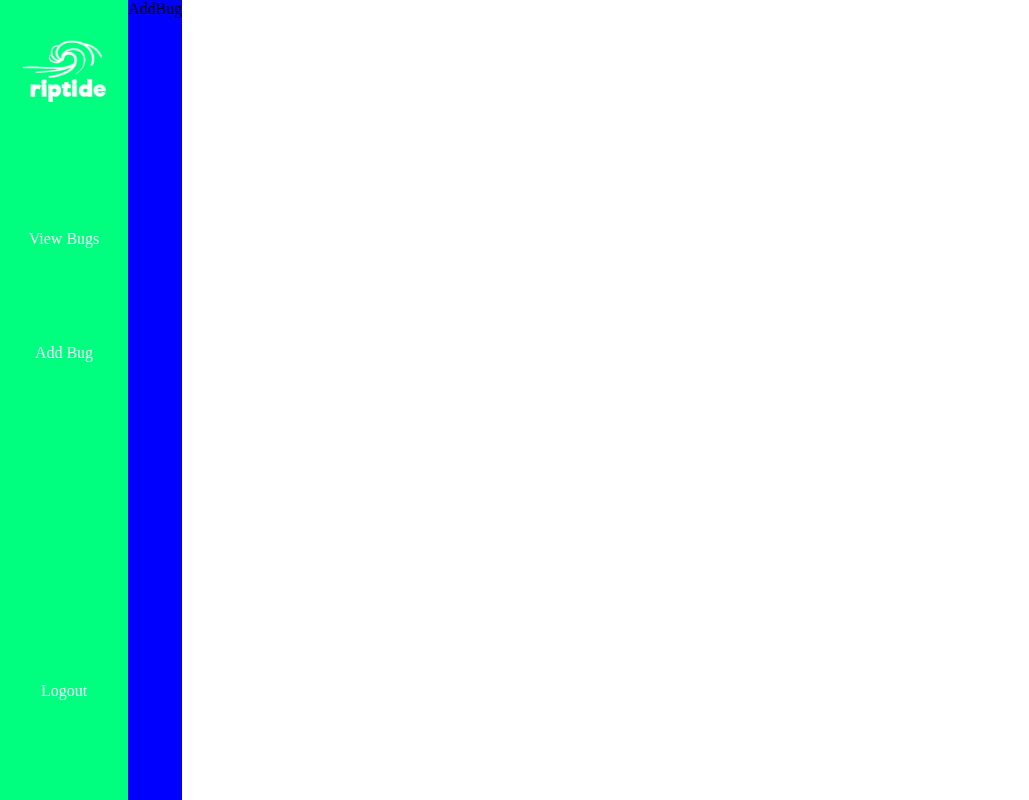
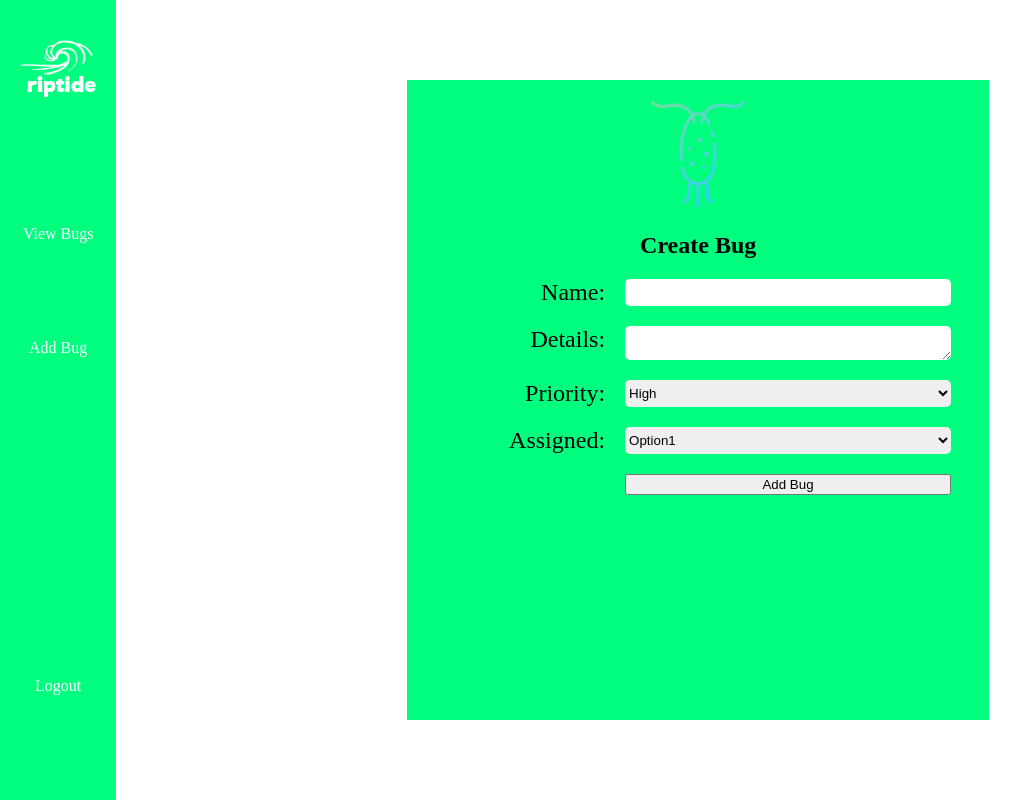
Before and after one commit to jvaughn1230/riptide-bug-tracker, a React (Create React App) app: page /account/addbug in a window 1280 px wide. Shown: the whole page, without its empty margins (0-1029 px from the left). Built offline with nearby package versions, Linux system fonts and the light colour scheme.

Commit message:
adding addBug page

```diff
--- a/src/App.css
+++ b/src/App.css
@@ -1,3 +1,12 @@
 .app {
   min-height: 100vh;
 }
+
+.side-page {
+  height: 100vh;
+  width: 100%;
+
+  display: flex;
+  justify-content: center;
+  align-items: center;
+}
--- a/src/components/AddBug/AddBug.jsx
+++ b/src/components/AddBug/AddBug.jsx
@@ -1,8 +1,68 @@
-import React from "react";
+import React, { useState } from "react";
 import "./AddBug.styles.css";
 
+import plankton from "../../assets/plankton.png";
+
 const AddBug = () => {
-  return <div className="addBug">AddBug</div>;
+  const [newBug, setNewBug] = useState({
+    assigned: "option1",
+    priority: "1",
+  });
+
+  const handleChange = (e) => {
+    const name = e.target.name;
+    const value = e.target.value;
+
+    setNewBug((values) => ({ ...values, [name]: value }));
+  };
+
+  return (
+    <div className="side-page">
+      <div className="addbug-container">
+        <img className="plankton-img " src={plankton} alt="plankton" />
+        <h2>Create Bug</h2>
+
+        <form className="addbug-form" id="bugform">
+          <label>Name: </label>
+          <input
+            type="input"
+            name="name"
+            value={newBug.name}
+            required
+            onChange={handleChange}
+          />
+
+          <label>Details: </label>
+          <textarea
+            name="details"
+            value={newBug.details}
+            onChange={handleChange}
+            required
+          />
+
+          <label>Priority:</label>
+          <select
+            name="priority"
+            value={newBug.priority}
+            onChange={handleChange}
+            required
+          >
+            <option value="2">Regular</option>
+            <option value="1">High</option>
+            <option value="3">Low</option>
+          </select>
+
+          <label>Assigned: </label>
+          <select name="assigned" onChange={handleChange}>
+            <option value="option1">Option1</option>
+            <option value="option2">Option2</option>
+          </select>
+
+          <button type="submit">Add Bug</button>
+        </form>
+      </div>
+    </div>
+  );
 };
 
 export default AddBug;
--- a/src/components/AddBug/AddBug.styles.css
+++ b/src/components/AddBug/AddBug.styles.css
@@ -1,4 +1,42 @@
-.addBug {
-  /* ! Temp Color */
-  background-color: blue;
+.addbug-container {
+  background-color: white;
+  height: 80%;
+  width: 50%;
+  display: flex;
+  flex-direction: column;
+  align-items: center;
+  background-color: springgreen;
 }
+
+.plankton-img {
+  width: 20%;
+  max-height: 100%;
+  padding-top: 1rem;
+}
+
+.addbug-form {
+  display: grid;
+  min-width: 80%;
+  grid-template-columns: 30% 70%;
+  column-gap: 20px;
+  row-gap: 20px;
+}
+
+.addbug-form label {
+  text-align: right;
+  font-size: 1.5rem;
+}
+
+.addbug-form input,
+select,
+textarea {
+  border-radius: 5px;
+  border: none;
+}
+
+.addbug-form button {
+  grid-column: 2;
+}
+/* display: flex;
+  flex-direction: column;
+  width: 80%; */
```
